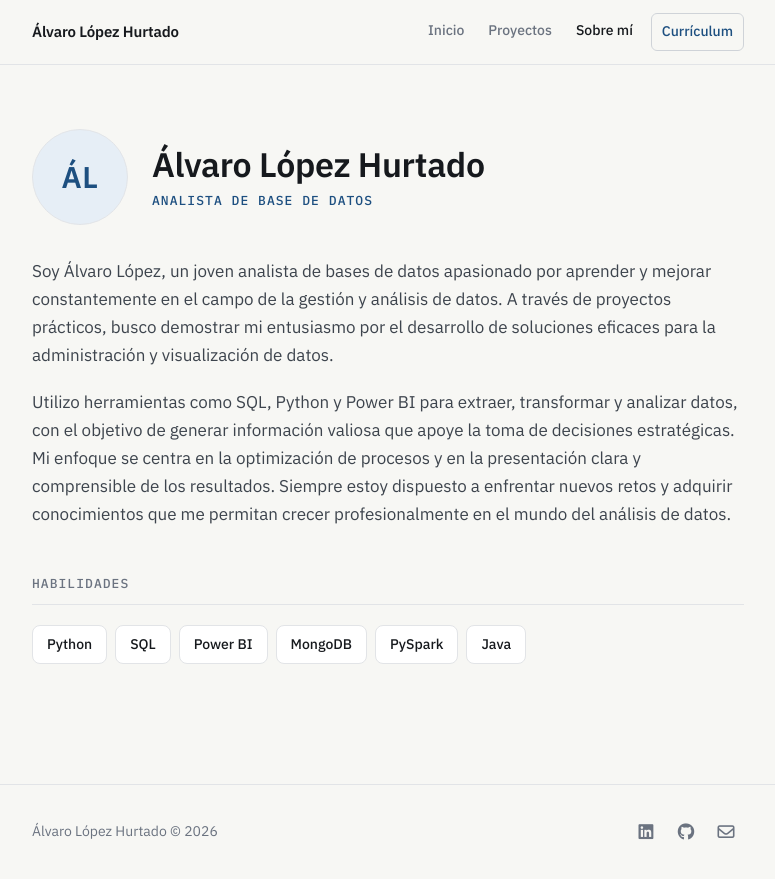
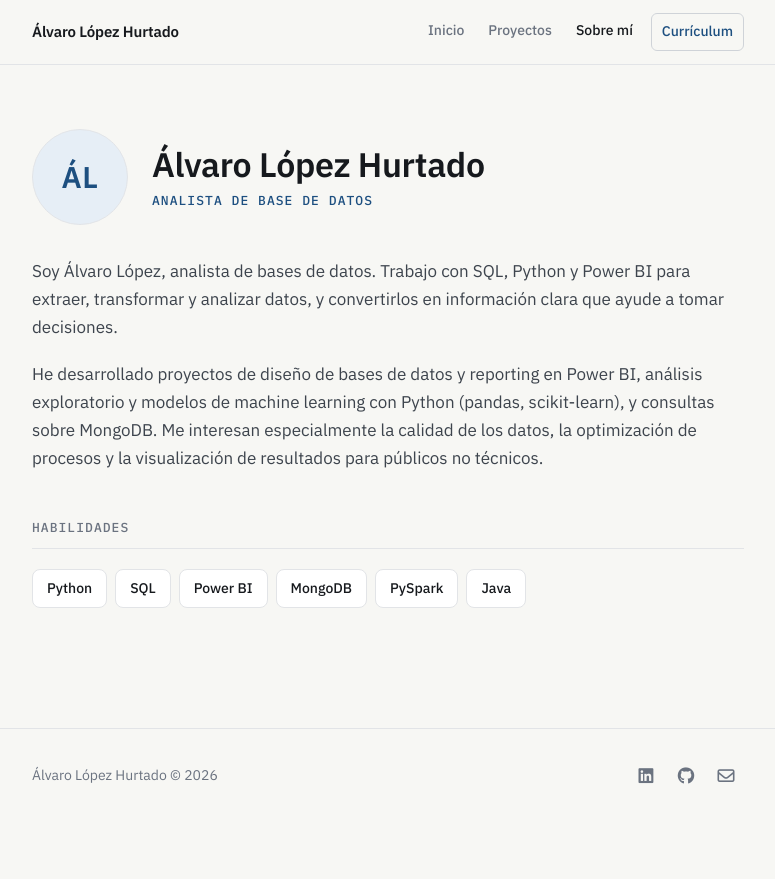
Before and after one commit to AlvBDB/AlvBDB.github.io, a Jekyll site: the page built from about.md, in a window 1280 px wide. Shown: the top 879 px of the page, without its empty margins (252-1027 px from the left). Built offline with Jekyll 4.4.1, drawn with Linux system fonts in a browser that asks for light colours; nearby versions of some CDN libraries.

Commit message:
Actualizar descripción de Sobre mí
Co-Authored-By: Claude Opus 5.5 <noreply@anthropic.com>
Claude-Session: https://claude.ai/code/session_01Y2yXjSVSnKfqk9r6LsYqEN

```diff
--- a/about.md
+++ b/about.md
@@ -14,9 +14,9 @@ layout: page
 
 <div class="prose-lg">
 
-<p>Soy Álvaro López, un joven analista de bases de datos apasionado por aprender y mejorar constantemente en el campo de la gestión y análisis de datos. A través de proyectos prácticos, busco demostrar mi entusiasmo por el desarrollo de soluciones eficaces para la administración y visualización de datos.</p>
+<p>Soy Álvaro López, analista de bases de datos. Trabajo con SQL, Python y Power BI para extraer, transformar y analizar datos, y convertirlos en información clara que ayude a tomar decisiones.</p>
 
-<p>Utilizo herramientas como SQL, Python y Power BI para extraer, transformar y analizar datos, con el objetivo de generar información valiosa que apoye la toma de decisiones estratégicas. Mi enfoque se centra en la optimización de procesos y en la presentación clara y comprensible de los resultados. Siempre estoy dispuesto a enfrentar nuevos retos y adquirir conocimientos que me permitan crecer profesionalmente en el mundo del análisis de datos.</p>
+<p>He desarrollado proyectos de diseño de bases de datos y reporting en Power BI, análisis exploratorio y modelos de machine learning con Python (pandas, scikit-learn), y consultas sobre MongoDB. Me interesan especialmente la calidad de los datos, la optimización de procesos y la visualización de resultados para públicos no técnicos.</p>
 </div>
 
 <h2>Habilidades</h2>
```
